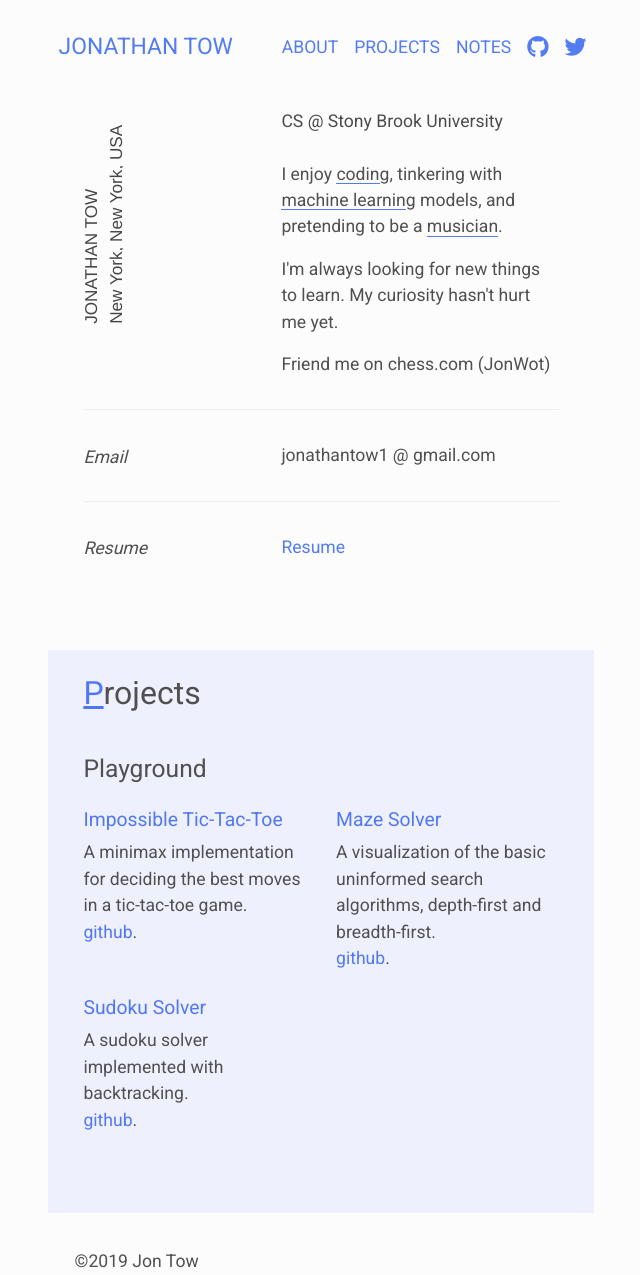
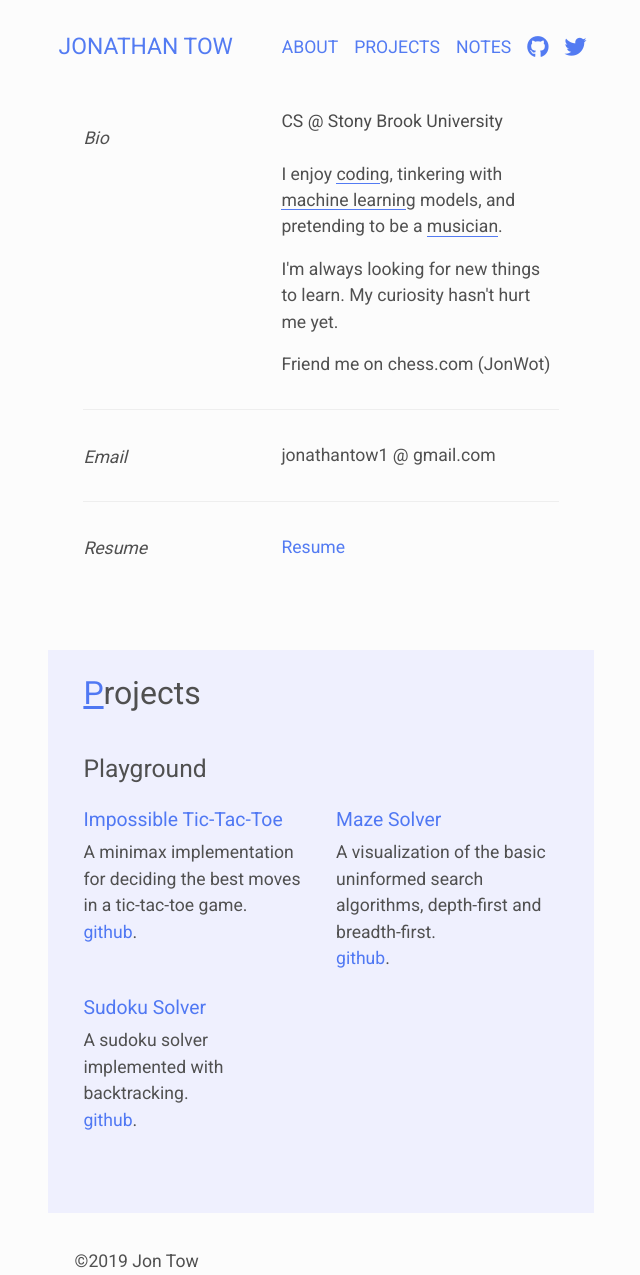
Before and after one commit to jon-tow/jon-tow.github.io, a Jekyll site: the page built from index.html, in a window 1280 px wide. Shown: the whole page, without its empty margins (319-959 px from the left). Built offline with Jekyll 4.4.1, drawn with Linux system fonts in a browser that asks for light colours; nearby versions of some CDN libraries.

Commit message:
remove svg

```diff
--- a/_includes/_sections/about.html
+++ b/_includes/_sections/about.html
@@ -11,25 +11,7 @@
     <!-- Bio Row -->
     <div class="tab-content">
       <div class="tab-title">
-
-        <svg height="200" viewBox="0 0 42 210" preserveAspectRatio="xMinYMin meet" version="1.1"
-          xmlns="http://www.w3.org/2000/svg" xmlns:xlink="http://www.w3.org/1999/xlink">
-          <!-- Generator: Sketch 43.1 (39012) - http://www.bohemiancoding.com/sketch -->
-          <desc>Created with Sketch.</desc>
-          <defs></defs>
-          <g id="Welcome" stroke="none" stroke-width="1" fill="none" fill-rule="evenodd" font-size="18"
-            font-family="Helvetica" font-weight="normal">
-            <g id="Desktop" transform="translate(-43.000000, -383.000000)" fill="#464646">
-              <g id="header" transform="translate(0.000000, -1.000000)">
-                <text id="JONATHAN-TOW-New-Yor"
-                  transform="translate(63.500000, 476.274015) rotate(-90.000000) translate(-63.500000, -476.274015) ">
-                  <tspan x="-53" y="470">JONATHAN TOW</tspan>
-                  <tspan x="-53" y="497">New York, New York, USA</tspan>
-                </text>
-              </g>
-            </g>
-          </g>
-        </svg>
+        <em>Bio </em>
       </div>
       <div class="tab-info">
         <p>
```
